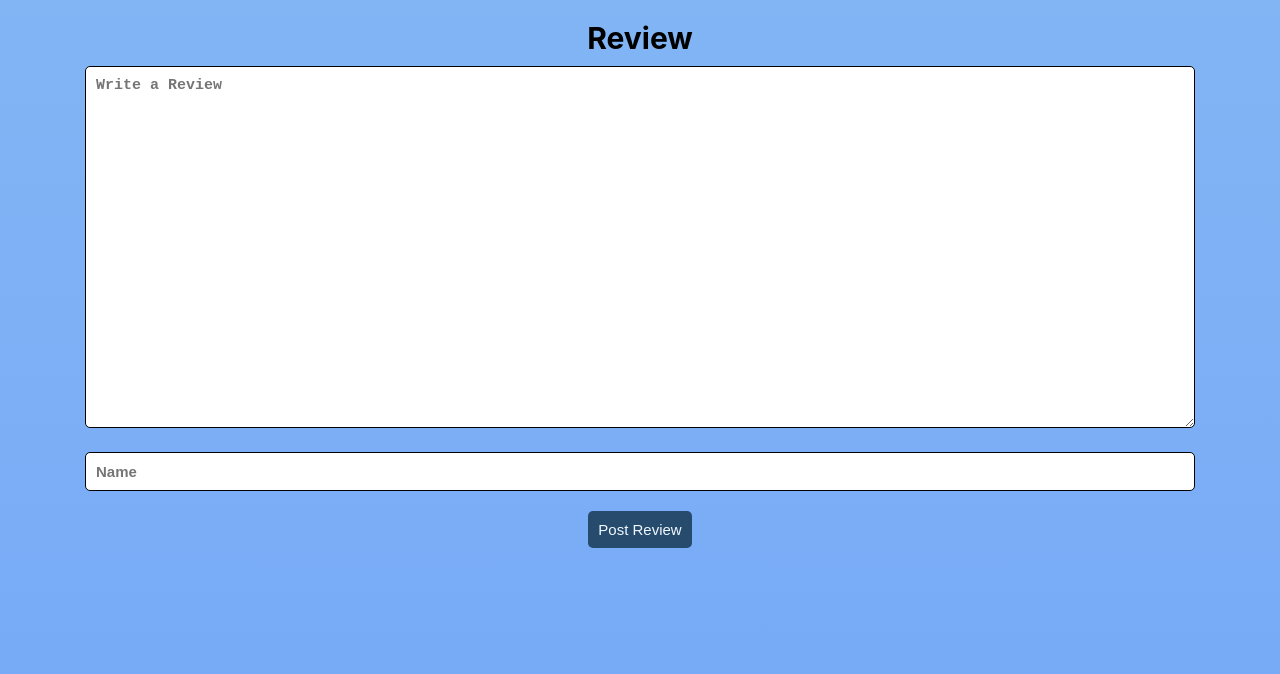
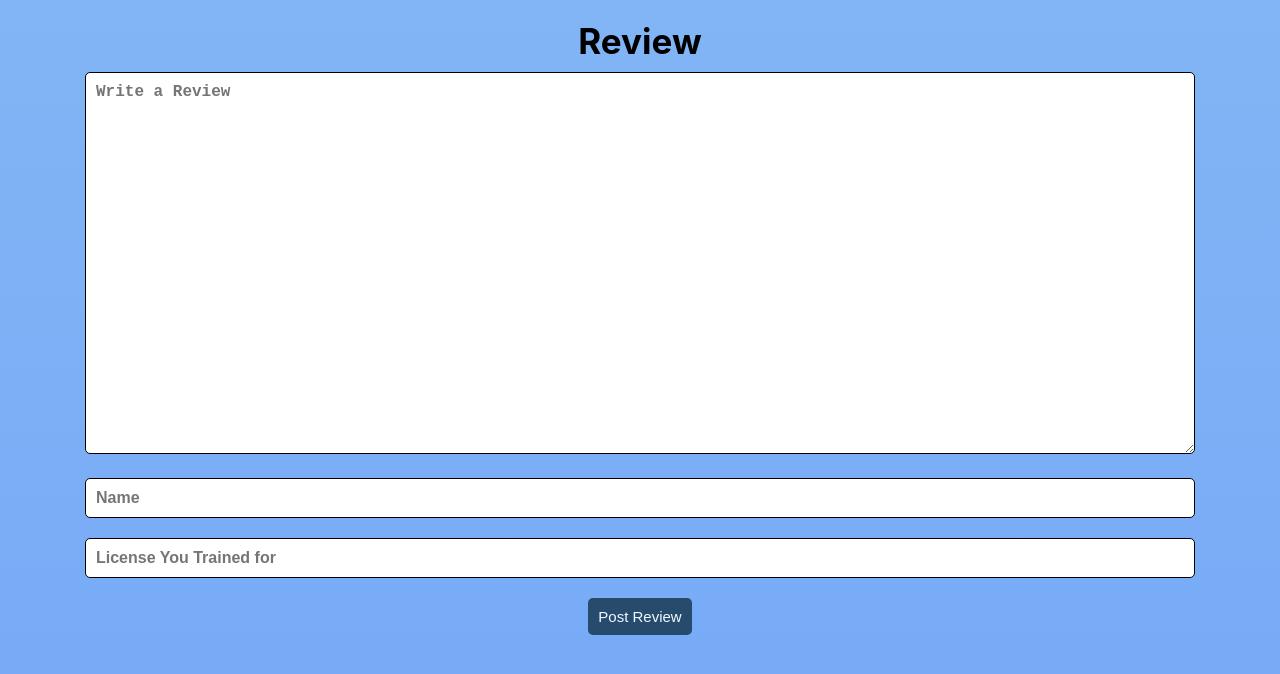
Before and after one commit to babypilot007/flyhimalay, a React (Create React App) app: page /blog in a window 1280 px wide. Shown: the top 674 px of the page. Built offline with nearby package versions, Linux system fonts and the light colour scheme.

Commit message:
added contact page/testimony

```diff
--- a/src/App.css
+++ b/src/App.css
@@ -1029,7 +1029,7 @@ html {
 
     h3{
         margin-top: 20px;
-        font-size: 30px;
+        font-size: 35px;
 
     }
 
@@ -1040,7 +1040,7 @@ html {
     width: 85%;
     padding: 10px;
     border: solid black 1px;
-    font-size: 15px;
+    font-size: 16px;
     font-weight: 600;
     border-radius: 5px;
 }
--- a/src/Blog.js
+++ b/src/Blog.js
@@ -6,6 +6,8 @@ function Blog() {
 
   const[userName, setUserName] = useState('')
   const[getReview, setReview] = useState('')
+  const[license, getLicense] = useState('')
+
   const[message, setMessage] = useState('')
 
 
@@ -17,7 +19,8 @@ function Blog() {
       const {data: {u}} = await supabase.from('Testimonies').insert([
         {
           name : [userName],
-          review : [getReview]
+          review : [getReview],
+          license : [license]
         }
       ])
         console.log(u)
@@ -33,6 +36,7 @@ function Blog() {
   function clear(){
     setReview("");
     setUserName('');
+    getLicense("")
     setMessage('We recieved your Review, Thank You!')
   }
 
@@ -59,6 +63,12 @@ onChange={(e) => setReview(e.target.value)}
     value={userName}
     onChange={(e) => setUserName(e.target.value)}/>
 
+<input className="text"
+    type="text"
+    placeholder="License You Trained for"
+    value={license}
+    onChange={(e) => getLicense(e.target.value)}/>
+
 <div className='postbtn'>
            <button onClick={() => {postReview();clear()
 }}>Post Review</button>
--- a/src/Study.js
+++ b/src/Study.js
@@ -9,8 +9,7 @@ function Study() {
 
   return (
     <>
-        <Nav />
-
+            <Nav/>
     <div className='App'>
 
 
--- a/src/Testimony.js
+++ b/src/Testimony.js
@@ -42,7 +42,7 @@ function Testimony() {
                         <div className='testDiv'>
                         <p key={inf.id}>{inf.review}</p>
 
-                        <h3 className='namehead'>-{inf.name}</h3>
+                        <h3 className='namehead'>-{inf.name} ({inf.license})</h3>
 
                         </div>
                         </>
```
